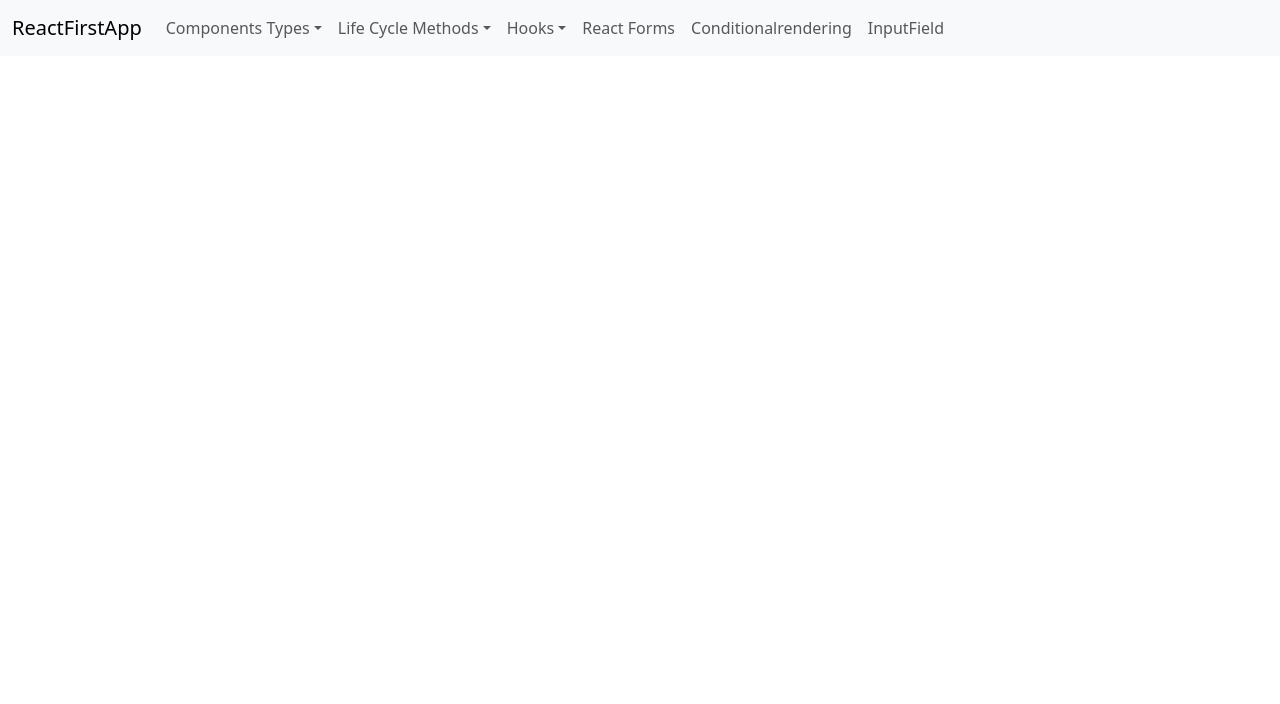
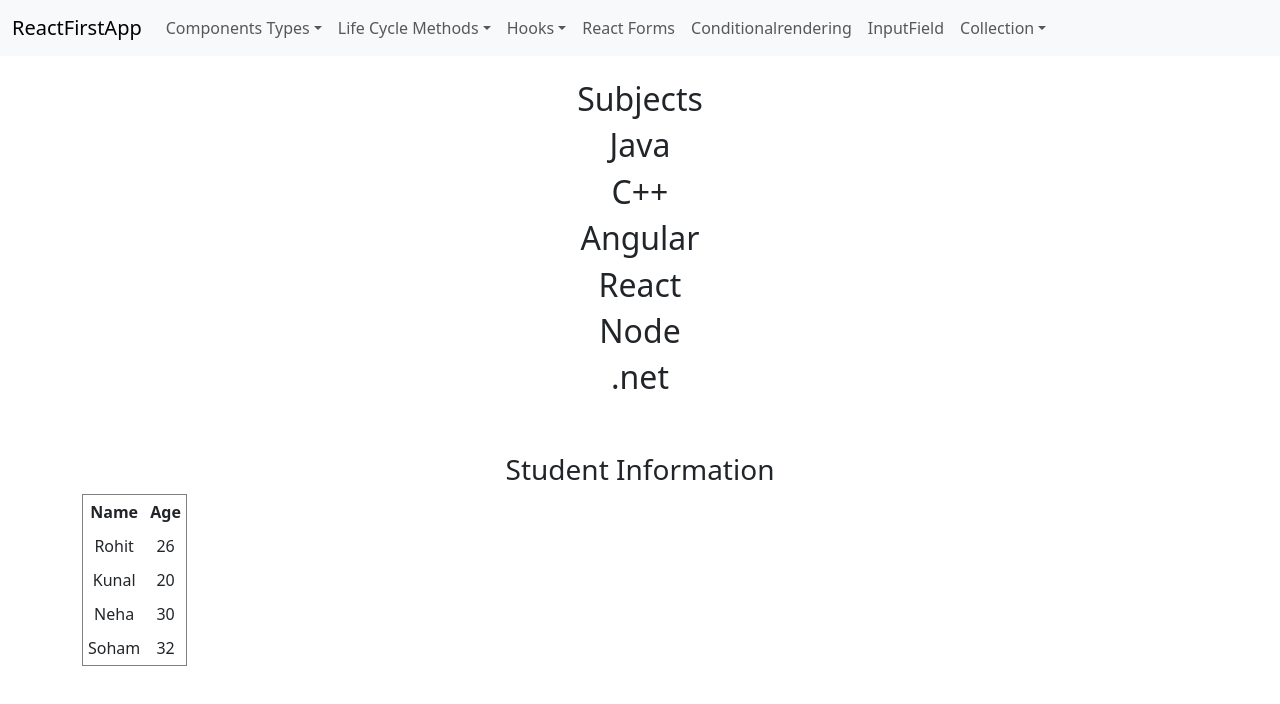
Before and after one commit to prasadkadam186/reactfirstapp, a React (Create React App) app: page /ArrayListWithMap in a window 1280 px wide. Shown: the top 704 px of the page. Built offline with nearby package versions, Linux system fonts and the light colour scheme.

Commit message:
ArrayList with map iterator completed
ArrayList with map iterator completed

```diff
--- a/src/App.js
+++ b/src/App.js
@@ -16,6 +16,7 @@ import ComponentWillUnmountParent from './Life-cycle-methods/ComponentWillUnmoun
 import UserEffectHook from './Hooks/UseEffectHooks'
 import UseEffectWithConditionOnState from './Hooks/UseEffectWithConditionOnState'
 import UseEffectWithConditionForPropsParent from './Hooks/UseEffectWithConditionForPropsParent'
+import ArrayListWithMap from './Collection/ArrayListWithMap'
 
 function App() {
   const [name, setName] = useState("Test User");
@@ -48,6 +49,7 @@ function App() {
             <Route path='UserEffectHook' element={<UserEffectHook/>}/>
             <Route path='UseEffectWithConditionOnState' element={<UseEffectWithConditionOnState/>}/>
             <Route path='UseEffectWithConditionForPropsParent' element={<UseEffectWithConditionForPropsParent/>}/>
+            <Route path='ArrayListWithMap' element={<ArrayListWithMap/>}/>
           </Routes>
         </div>
       </Router>
--- /dev/null
+++ b/src/Collection/ArrayListWithMap.js
@@ -0,0 +1,45 @@
+function ArrayListWithMap() {
+    // Use of map with list
+    const subjectData = ["Java", "C++", "Angular", "React", "Node", ".net"];
+    const studentData = [
+        { name: "Rohit", age: "26" },
+        { name: "Kunal", age: "20" },
+        { name: "Neha", age: "30" },
+        { name: "Soham", age: "32" },
+    ]
+    // For loop not supported inside the return that's why we are using the map for iterting the arraylist..
+    // for (let i = 0; i < studentData.length; i++) {
+    //     console.log("Student Name : " + studentData[i].name);
+    // }
+    return (
+        <div>
+            <h2>Subjects</h2>
+            {
+               subjectData.map((data,index)=>(
+                <h2 key={index}>{data}</h2>
+               ))
+            }
+            <br/><br/>
+            <h3>Student Information</h3>
+            <table border="1" cellPadding="5" cellSpacing="0">
+                    <thead>
+                        <tr>
+                        <th>Name</th>
+                        <th>Age</th>
+                    </tr>
+                    </thead>
+                    <tbody >
+                        {
+                        studentData.map((data,index)=>(
+                            <tr key={index}>
+                                <td>{data.name}</td>
+                                <td>{data.age}</td>
+                            </tr>
+                        ))
+                    }
+                    </tbody>
+            </table>
+        </div>
+    )
+}
+export default ArrayListWithMap;
--- a/src/navbar/navbar.js
+++ b/src/navbar/navbar.js
@@ -100,7 +100,14 @@ function Navbar() {
                             <li>
                                 <Link className="nav-link" to="/Inputbox">InputField</Link>
                             </li>
-
+                            <li className="nav-item dropdown">
+                                <a className="nav-link dropdown-toggle" href="#" role="button" data-bs-toggle="dropdown" aria-expanded="false">Collection</a>
+                                <ul className="dropdown-menu" aria-labelledby="navbarDropdown">
+                                    <li>
+                                        <Link className="dropdown-item" to="ArrayListWithMap">ArrayListWithMap</Link>
+                                    </li>
+                                </ul>
+                            </li>
                         </ul>
                     </div>
                 </div>
```
